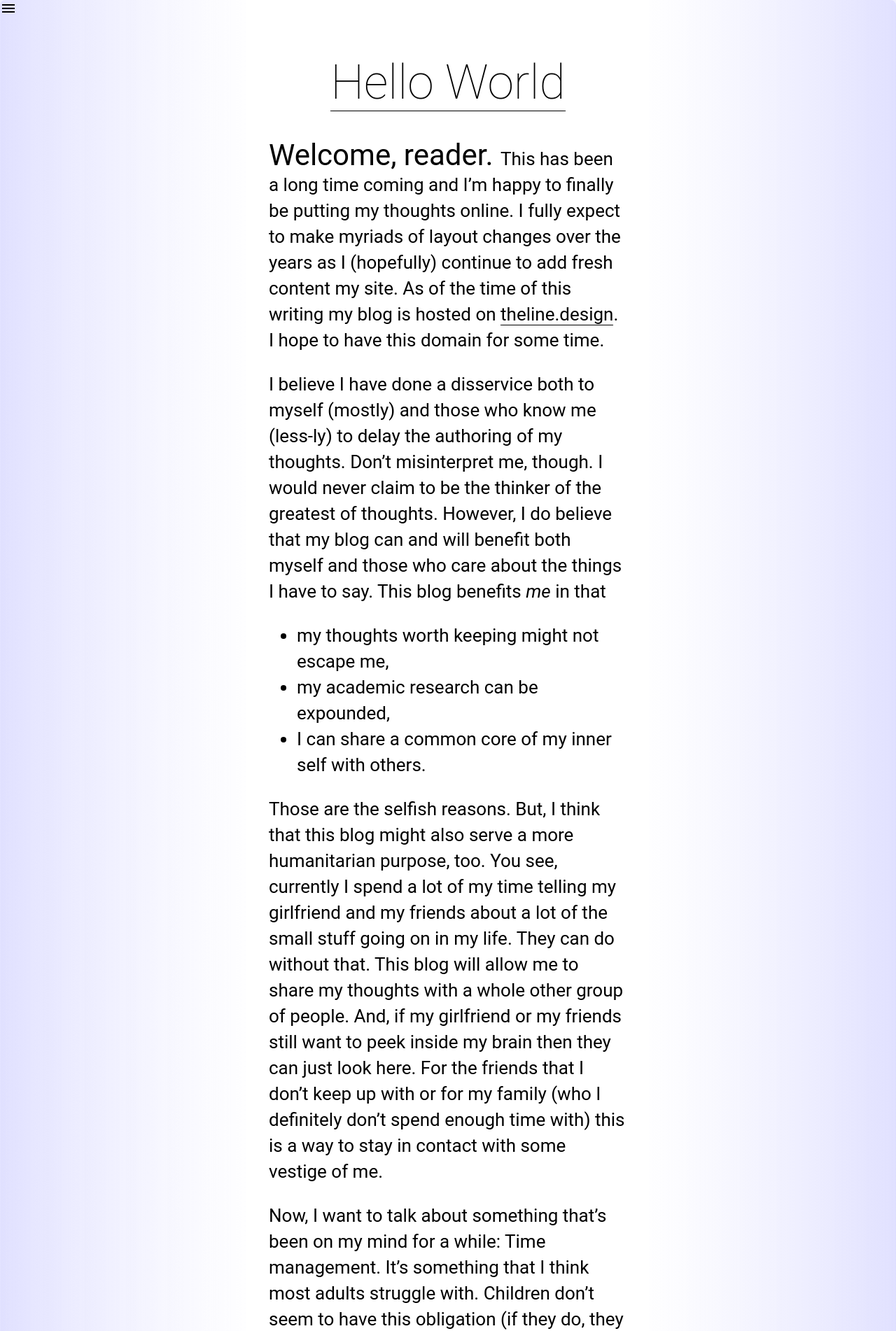
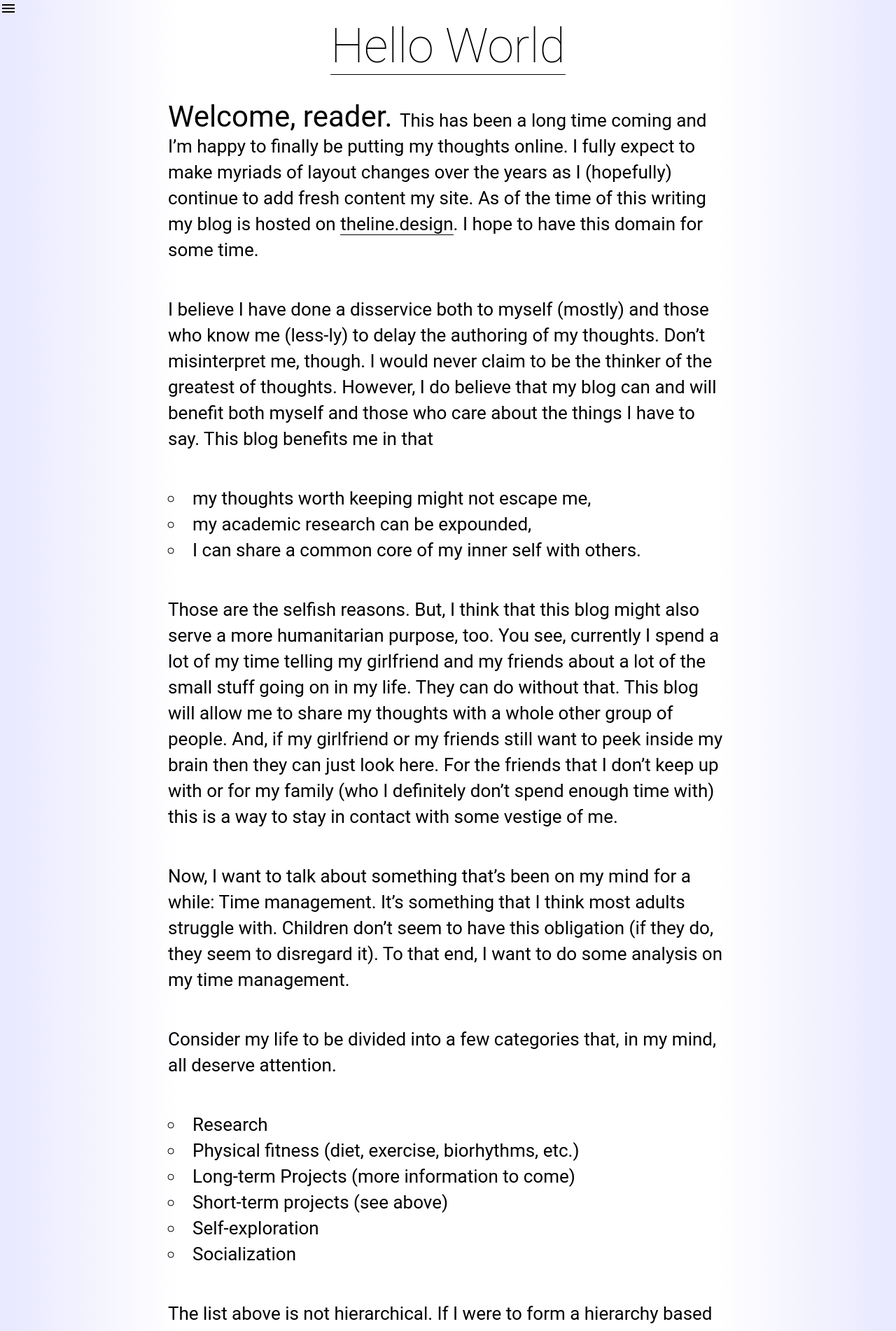
Before and after one commit to johnrichardrinehart/website, a Jekyll site: the page built from _posts/2016-10-17-hello-world.md, in a window 1280 px wide. Shown: the top 1902 px of the page at 70% size. Built offline with Jekyll 4.4.1, drawn with Linux system fonts in a browser that asks for light colours.

Commit message:
adding reset stylesheet.

```diff
--- a/_includes/head.html
+++ b/_includes/head.html
@@ -4,7 +4,7 @@
 
 <title>{% if page.title %}{{ page.title | escape }}{% else %}{{ site.title | escape }}{% endif %}</title>
 <meta name="description" content="{{ page.excerpt | default: site.description | strip_html | normalize_whitespace | truncate: 160 | escape }}">
-
+<link rel="stylesheet" type="text/css" href="/css/reset.css">
 <link rel="stylesheet" href="{{ "/css/main.css" | prepend: site.baseurl }}">
 <link rel="canonical" href="{{ page.url | replace:'index.html','' | prepend: site.baseurl | prepend: site.url }}">
 <link rel="alternate" type="application/rss+xml" title="{{ site.title | escape }}" href="{{ "/feed.xml" | prepend: site.baseurl | prepend: site.url }}">
--- a/_sass/_post.scss
+++ b/_sass/_post.scss
@@ -1,4 +1,4 @@
-$post-container-width: 40%;
+$post-container-width: 50rem;
 
 html, body{
    margin: 0;
@@ -6,10 +6,21 @@
    // position: fixed;
    //background-color:#ddd;
    border-radius: .5em;
-   background: linear-gradient(to right, rgba(100,100,255,.1), white
-   .5*(100%-$post-container-width), rgba(200, 200, 200, 0) 50%),
-   linear-gradient(to left, rgba(100,100,255,.1), white
-   .5*(100%-$post-container-width), rgba(200, 200, 200, 0) 50%);
+  -webkit-font-smoothing: antialiased;
+}
+
+html {
+/* Permalink - use to edit and share this gradient: http://colorzilla.com/gradient-editor/#6464ff+0,ffffff+20,ffffff+80,6464ff+100&0.15+0,1+20,1+80,0.15+100 */
+background: -moz-linear-gradient(left, rgba(100,100,255,0.15) 0%, rgba(255,255,255,1) 20%, rgba(255,255,255,1) 80%, rgba(100,100,255,0.15) 100%); /* FF3.6-15 */
+background: -webkit-linear-gradient(left, rgba(100,100,255,0.15) 0%,rgba(255,255,255,1) 20%,rgba(255,255,255,1) 80%,rgba(100,100,255,0.15) 100%); /* Chrome10-25,Safari5.1-6 */
+background: linear-gradient(to right, rgb(232,232,255)
+0%,white 20%,white 80%,rgb(232,232,255) 100%); /* W3C, IE10+, FF16+, Chrome26+, Opera12+, Safari7+ */
+filter: progid:DXImageTransform.Microsoft.gradient( startColorstr='#266464ff', endColorstr='#266464ff',GradientType=1 ); /* IE6-9 */
+//   background: linear-gradient(to right, rgba(100,100,255,.1), white
+//   20rem, rgba(200, 200, 200, 0) 50rem),
+//   linear-gradient(to left, rgba(100,100,255,.1), white
+//   20rem, rgba(200, 200, 200, 0) 50rem);
+   height: 100%;
 }
 
 a {
@@ -21,6 +32,16 @@
 h1 {
    font-size: 68px;
    font-weight: 100;
+   margin-bottom: 3rem;
+}
+
+#post-container {
+   margin: auto;
+   width: $post-container-width;
+//   padding: 2rem;
+   padding: 2rem 2rem 0rem 2rem;
+//   background-color: white;
+   height: 100%;
 }
 
 #post-title {
@@ -29,18 +50,12 @@
    font-family: Roboto;
 }
 
-#post-container {
-   margin: auto;
-   width: $post-container-width;
-   padding: 2rem;
-   background-color: white;
-}
-
 #post-content {
    font-size: 18px;
    font-family: Roboto;
    font-size: 26px;
    line-height: 37px;
+   height: 100%;
 }
 
 .post-divider {
@@ -51,7 +66,7 @@
 p {
    padding-bottom: 0rem;
 //   margin-bottom: 0rem;
-//   margin-bottom: 3rem;
+   margin-bottom: 3rem;
 }
 
 .emphasis-text {
@@ -60,7 +75,8 @@
 
 th {
    padding-right: 1rem;
-   font-size: 16px;
+   font-size: 22px;
+   font-weight: 800;
 }
 
 td {
@@ -68,5 +84,22 @@
 }
 
 table {
-   width: 100%
+   width: 100%;
+   margin-bottom: 2rem;
 }
+
+ul {
+   list-style-type: circle;
+   margin-bottom: 3rem;
+   list-style-position: inside;
+}
+
+ol {
+   list-style-type: decimal;
+   margin-bottom: 3rem;
+   list-style-position: inside;
+}
+
+hr {
+   margin-bottom: 4rem;
+}
--- /dev/null
+++ b/_sass/_reset.scss
@@ -0,0 +1,48 @@
+/* http://meyerweb.com/eric/tools/css/reset/
+   v2.0 | 20110126
+   License: none (public domain)
+*/
+
+html, body, div, span, applet, object, iframe,
+h1, h2, h3, h4, h5, h6, p, blockquote, pre,
+a, abbr, acronym, address, big, cite, code,
+del, dfn, em, img, ins, kbd, q, s, samp,
+small, strike, strong, sub, sup, tt, var,
+b, u, i, center,
+dl, dt, dd, ol, ul, li,
+fieldset, form, label, legend,
+table, caption, tbody, tfoot, thead, tr, th, td,
+article, aside, canvas, details, embed,
+figure, figcaption, footer, header, hgroup,
+menu, nav, output, ruby, section, summary,
+time, mark, audio, video {
+	margin: 0;
+	padding: 0;
+	border: 0;
+	font-size: 100%;
+	font: inherit;
+	vertical-align: baseline;
+}
+/* HTML5 display-role reset for older browsers */
+article, aside, details, figcaption, figure,
+footer, header, hgroup, menu, nav, section {
+	display: block;
+}
+body {
+	line-height: 1;
+}
+ol, ul {
+	list-style: none;
+}
+blockquote, q {
+	quotes: none;
+}
+blockquote:before, blockquote:after,
+q:before, q:after {
+	content: '';
+	content: none;
+}
+table {
+	border-collapse: collapse;
+	border-spacing: 0;
+}
--- /dev/null
+++ b/css/reset.scss
@@ -0,0 +1,3 @@
+---
+---
+@import 'reset';
```
